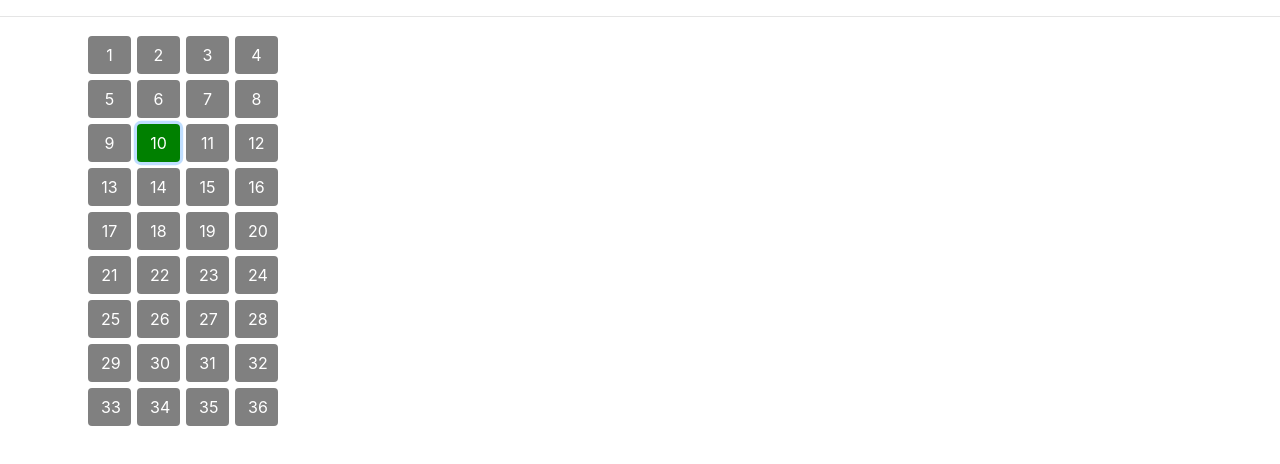
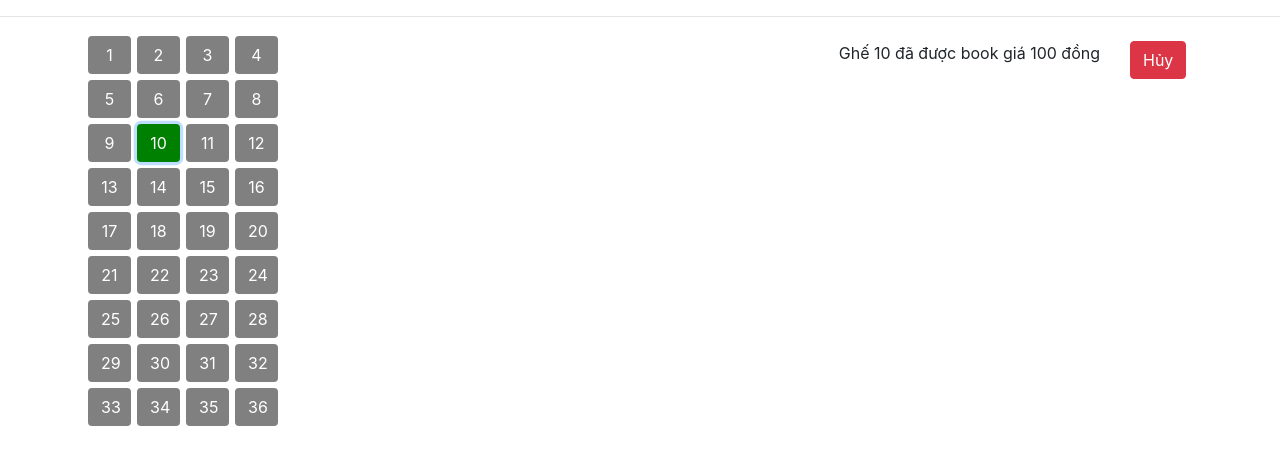
Before and after one commit to tinle1986/fe22angular, an Angular app: page / in a window 1280 px wide. Both pictures are taken after a click on the button "10". Shown: the top 464 px of the page. Built offline with nearby package versions, Linux system fonts and the light colour scheme.

Commit message:
10th July 2019, Evening

```diff
--- a/src/app/dat-ve-bus/danh-sach-ghe/danh-sach-ghe.component.html
+++ b/src/app/dat-ve-bus/danh-sach-ghe/danh-sach-ghe.component.html
@@ -7,7 +7,7 @@
       </ng-container>
     </div>
     <div class="col-sm-6">
-      <app-ghe-da-book [gheBook]="mangGhe"></app-ghe-da-book>
+      <app-ghe-da-book [gheBook]="mangGhe" (eventCancel)=cancel($event)></app-ghe-da-book>
     </div>
   </div>
 </div>
--- a/src/app/dat-ve-bus/danh-sach-ghe/danh-sach-ghe.component.ts
+++ b/src/app/dat-ve-bus/danh-sach-ghe/danh-sach-ghe.component.ts
@@ -1,4 +1,5 @@
-import { Component, OnInit } from "@angular/core";
+import { Component, OnInit, ViewChildren, QueryList } from "@angular/core";
+import { ItemGheComponent } from "../item-ghe/item-ghe.component"
 
 @Component({
   selector: "app-danh-sach-ghe",
@@ -6,6 +7,9 @@ import { Component, OnInit } from "@angular/core";
   styleUrls: ["./danh-sach-ghe.component.scss"]
 })
 export class DanhSachGheComponent implements OnInit {
+
+  @ViewChildren (ItemGheComponent) itemGheComList:QueryList<ItemGheComponent>;
+
   mangGhe: any = [
     { SoGhe: 1, TenGhe: "số 1", Gia: 100, TrangThai: false },
     { SoGhe: 2, TenGhe: "số 2", Gia: 100, TrangThai: false },
@@ -14,7 +18,7 @@ export class DanhSachGheComponent implements OnInit {
     { SoGhe: 5, TenGhe: "số 5", Gia: 100, TrangThai: false },
     { SoGhe: 6, TenGhe: "số 6", Gia: 100, TrangThai: false },
     { SoGhe: 7, TenGhe: "số 7", Gia: 100, TrangThai: false },
-    { SoGhe: 8, TenGhe: "số 7", Gia: 100, TrangThai: false },
+    { SoGhe: 8, TenGhe: "số 8", Gia: 100, TrangThai: false },
     { SoGhe: 9, TenGhe: "số 9", Gia: 100, TrangThai: false },
     { SoGhe: 10, TenGhe: "số 10", Gia: 100, TrangThai: false },
     { SoGhe: 11, TenGhe: "số 11", Gia: 100, TrangThai: false },
@@ -47,7 +51,9 @@ export class DanhSachGheComponent implements OnInit {
 
   constructor() {}
 
-  ngOnInit() {}
+  ngOnInit() {
+    console.log(this.mangGhe);
+  }
 
   book(soGhe) {
     console.log(soGhe);
@@ -59,4 +65,22 @@ export class DanhSachGheComponent implements OnInit {
     })
     console.log(this.mangGhe);
   }
+
+  cancel(stt) {
+    console.log(stt);
+    /* this.mangGhe.map(item => {
+      if(item.SoGhe === stt) {
+        item.TrangThai = !item.TrangThai;
+        console.log(item.TrangThai)
+      }
+    }) */
+    this.itemGheComList.map(item => {
+      if (item.ghe.SoGhe === stt) {
+        item.ghe.TrangThai = !item.ghe.TrangThai;
+        console.log(item.ghe.TrangThai);
+      }
+    })
+    console.log(this.itemGheComList);
+    console.log(this.mangGhe);
+  }
 }
--- a/src/app/dat-ve-bus/ghe-da-book/ghe-da-book.component.html
+++ b/src/app/dat-ve-bus/ghe-da-book/ghe-da-book.component.html
@@ -1,6 +1,11 @@
-<ng-container *ngFor="let ghe of gheDaBook; let stt = index">
-  <div *ngIf="ghe.TrangThai">
-		Ghế: {{ stt + 1 }} đã được book giá {{ ghe.Gia }}
+<ng-container *ngFor="let ghe of gheBook; let stt = index">
+  <div *ngIf="ghe.TrangThai" class="row">
+		<div class="col-md-10 mt-2 text-right">
+				Ghế {{ stt + 1 }} đã được book giá {{ ghe.Gia }} đồng
+		</div>
+		<div class="col-md-2 mt-2">
+				<button class="btn btn-danger" (click)="huyGhe(ghe.SoGhe)">Hủy</button>
+		</div>
 	</div>
 </ng-container>
 <!-- <div>test ghe da book</div> -->
--- a/src/app/dat-ve-bus/ghe-da-book/ghe-da-book.component.ts
+++ b/src/app/dat-ve-bus/ghe-da-book/ghe-da-book.component.ts
@@ -1,24 +1,29 @@
-import { Component, OnInit, Input } from '@angular/core';
+import { Component, OnInit, Input, Output, EventEmitter } from "@angular/core";
 
 @Component({
-  selector: 'app-ghe-da-book',
-  templateUrl: './ghe-da-book.component.html',
-  styleUrls: ['./ghe-da-book.component.scss']
+  selector: "app-ghe-da-book",
+  templateUrl: "./ghe-da-book.component.html",
+  styleUrls: ["./ghe-da-book.component.scss"]
 })
 export class GheDaBookComponent implements OnInit {
+  @Input() gheBook: any;
+  @Output() eventCancel = new EventEmitter();
 
-  gheDaBook: any = [];
-  @Input() gheBook:any;
+  constructor() {
 
-  constructor() { }
+  }
 
   ngOnInit() {
-    this.gheBook.map(item => {
-      if(item.TrangThai) {
+    /* this.gheBook.map(item => {
+      if (item.TrangThai === true) {
         this.gheDaBook.push(item);
       }
-    })
-    console.log(this.gheDaBook);
+    });
+    console.log(this.gheDaBook); */
   }
 
+  huyGhe(stt) {
+    console.log(stt);
+    this.eventCancel.emit(stt);
+  }
 }
--- a/src/app/dat-ve-bus/item-ghe/item-ghe.component.html
+++ b/src/app/dat-ve-bus/item-ghe/item-ghe.component.html
@@ -1 +1 @@
-<button class="btn ghe" [ngClass]="{gheDangChon: trangThaiChon}" (click)="datGhe()">{{ghe.SoGhe}}</button>
+<button class="btn ghe" [ngClass]="{gheDangChon: ghe.TrangThai}" (click)="datGhe()">{{ghe.SoGhe}}</button>
--- a/src/app/dat-ve-bus/item-ghe/item-ghe.component.ts
+++ b/src/app/dat-ve-bus/item-ghe/item-ghe.component.ts
@@ -18,7 +18,9 @@ export class ItemGheComponent implements OnInit {
   }
 
   datGhe() {
+    // this.ghe.TrangThai = this.trangThaiChon;
     this.trangThaiChon = !this.trangThaiChon;
+
     console.log(this.ghe.SoGhe);
     this.eventBook.emit(this.ghe.SoGhe);
   }
```
